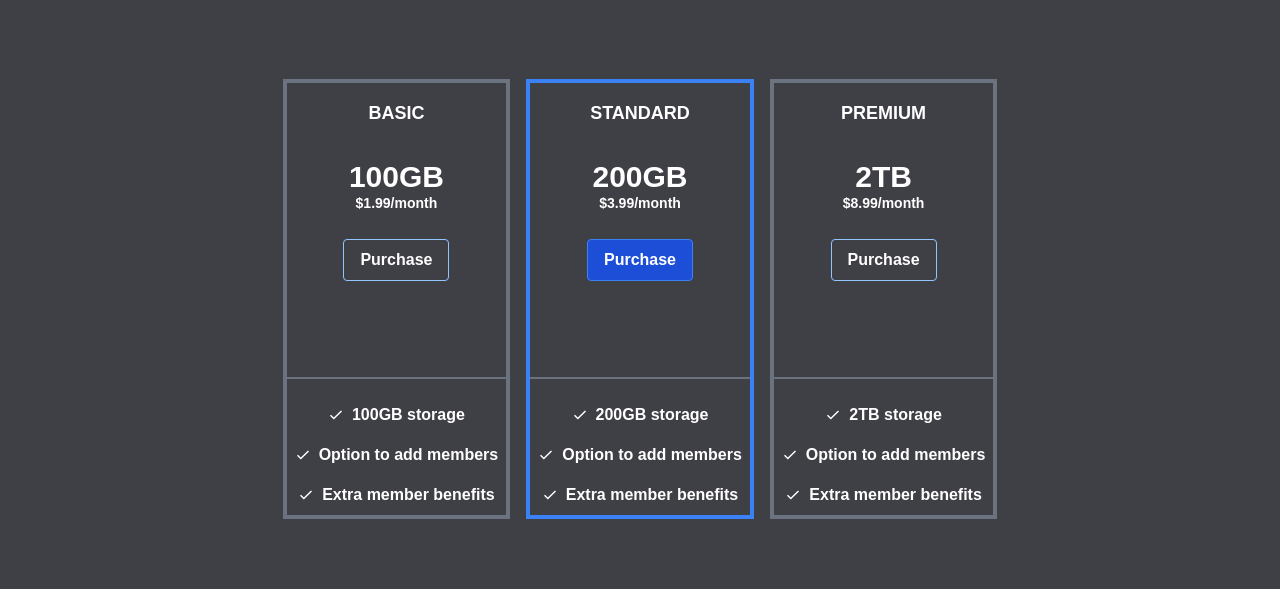
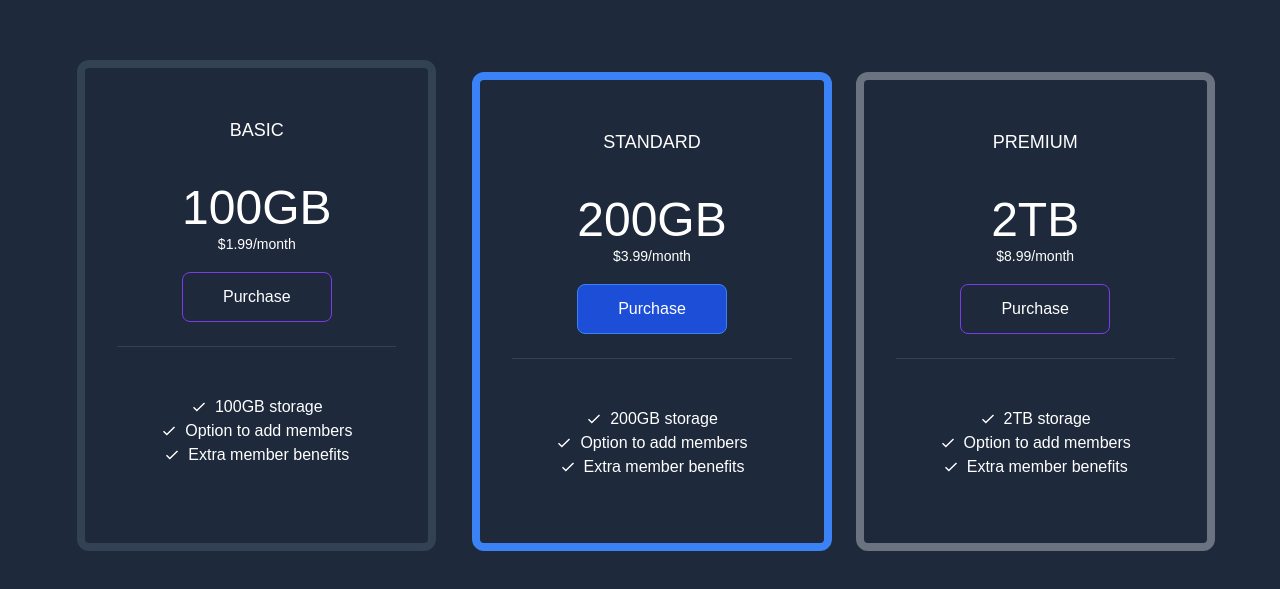
Before and after one commit to shoaibalirts/Tailwind-mini-projects, a Next.js app: page /pricinggrid in a window 1280 px wide. Shown: the part 101-690 px from the top of the page. Built offline with nearby package versions, Linux system fonts and the light colour scheme.

Commit message:
completed pricing grid model

```diff
--- a/src/app/pricinggrid/page.js
+++ b/src/app/pricinggrid/page.js
@@ -8,21 +8,23 @@ export default function PricingGrid() {
         <title>Pricing Grid</title>
       </Head>
 
-      {/* Background Container */}
-      <div className="flex flex-col items-center justify-center h-screen gap-y-4 font-bold bg-zinc-700 md:flex-row md:gap-x-4">
+      {/* global Container */}
+      <div className="flex items-center justify-center min-h-screen bg-slate-800">
+        {/* inner Container */}
+        <div className="flex flex-col my-6 space-y-6 md:flex-row bg-slate-800 md:space-x-6 md:my-0">
           <PriceGrid
             type="basic"
             datacapacity="100GB"
             price="1.99"
-          cardBorderColor="border-gray-500"
-          btnBackground="bg-zinc-700"
-          btnBorderColor="border-blue-300"
+            cardOuterContainerBorderColor="border-slate-700"
+            btnBackground="border-slate-700"
+            btnBorderColor="border-violet-600"
           />
           <PriceGrid
           type="standard"
           datacapacity="200GB"
           price="3.99"
-          cardBorderColor="border-blue-500"
+          cardOuterContainerBorderColor="border-blue-500"
           btnBackground="bg-blue-700"
           btnBorderColor="border-blue-500"
         />
@@ -30,10 +32,11 @@ export default function PricingGrid() {
           type="premium"
           datacapacity="2TB"
           price="8.99"
-          cardBorderColor="border-gray-500"
-          btnBackground="bg-zinc-700"
-          btnBorderColor="border-blue-300"
+          cardOuterContainerBorderColor="border-gray-500"
+          btnBackground="border-slate-700"
+          btnBorderColor="border-violet-600"
         />
+        </div>
       </div>
     </>
   );
--- a/src/components/pricegrid.js
+++ b/src/components/pricegrid.js
@@ -4,22 +4,65 @@ export default function PriceGrid({
   type,
   datacapacity,
   price,
-  cardBorderColor,
+  cardOuterContainerBorderColor,
   btnBackground,
   btnBorderColor,
 }) {
   return (
+    // Card Outer Container
     <div
+      className={`border-8 rounded-xl ${cardOuterContainerBorderColor} p-8 mx-3 mt-3`}
+    >
+      {/* Card Inner Container */}
+      <div className="bg-slate-800 text-center">
+        <p className="text-lg pt-4 uppercase">{type}</p>
+        <h2 className="mt-10 text-5xl">{datacapacity}</h2>
+        <p className="mt-2 text-sm leading-[8px]">${price}/month</p>
+        <div className="flex justify-center">
+          <a
+            href="#"
+            className={`inline-block px-10 py-3 my-6 border rounded ${btnBorderColor} ${btnBackground} rounded-lg duration-200 hover:bg-violet-800 hover:border-violet-800`}
+          >
+            Purchase
+          </a>
+        </div>
+      </div>
+
+      {/* Border */}
+      <div className="border-t border-slate-700">
+        {/* Lower Container */}
+        <div className="p-8 mx-3 rounded-b-xl bg-slate-800">
+          {/* List Container */}
+          <div className="flex flex-row items-center justify-center gap-x-2 pt-4">
+          <IoMdCheckmark />
+          <p>{datacapacity} storage</p>
+        </div>
+        <div className="flex flex-row items-center justify-center gap-x-2">
+          <IoMdCheckmark />
+          <p>Option to add members</p>
+        </div>
+        <div className="flex flex-row items-center justify-center gap-x-2">
+          <IoMdCheckmark />
+          <p>Extra member benefits</p>
+        </div>
+        </div>
+      </div>
+    </div>
+  );
+}
+
+/*
+<div
       className={`flex flex-col items-center justify-center border-4 ${cardBorderColor} font-bold`}
     >
       <p className="text-lg pt-4 uppercase">{type}</p>
       <p className="text-3xl mt-8">{datacapacity}</p>
       <p className="text-sm leading-[8px] mt-1">${price}/month</p>
-      <button
+      <a href="#"
         className={`mt-8 mb-0 p-4 py-2 border rounded ${btnBorderColor} ${btnBackground} transform hover:scale-105 hover:duration-300 hover:bg-black md:mb-24`}
       >
         Purchase
-      </button>
+      </a>
       <div className="p-2 border-t-2 border-gray-500 space-y-4">
         <div className="flex flex-row items-center justify-center gap-x-2 pt-4">
           <IoMdCheckmark />
@@ -35,5 +78,4 @@ export default function PriceGrid({
         </div>
       </div>
     </div>
-  );
-}
+*/
```
Lines whose indentation alone changed are shown as unchanged.
